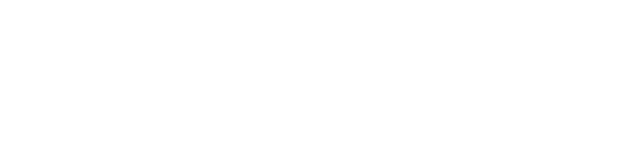
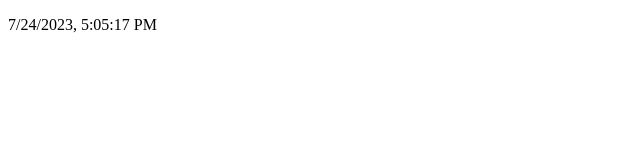
Before and after one commit to acciojob/clock-Deepakkumar121998, a website: page main.html in a window 1280 px wide. Shown: the whole page, without its empty margins (0-640 px from the left). Drawn offline with Linux system fonts and the light colour scheme.

Commit message:
created a submission

```diff
--- a/main.html
+++ b/main.html
@@ -8,6 +8,7 @@
 
 <body>
 	<!-- the entire body must be written by student -->
+	<p id="timer"></p>
     <script type="text/javascript" src="./script.js">
 </script>
 
--- a/script.js
+++ b/script.js
@@ -1 +1,18 @@
 //your JS code here. If required.
+//your JS code here. If required.
+
+function livetime() {
+  let date = new Date();
+  let day = date.getDate();
+  let month = date.getMonth() + 1;
+  let year = date.getFullYear();
+  let time = date.toLocaleTimeString('en-US', { hour: 'numeric', minute: 'numeric', second: 'numeric', hour12: true });
+  let cudate = `${month}/${day}/${year}`;
+  document.getElementById('timer').textContent = cudate + ', ' + time;
+}
+function startTimer() {
+  livetime();
+  setInterval(livetime, 1000);
+}
+
+window.addEventListener('load', startTimer);
```
